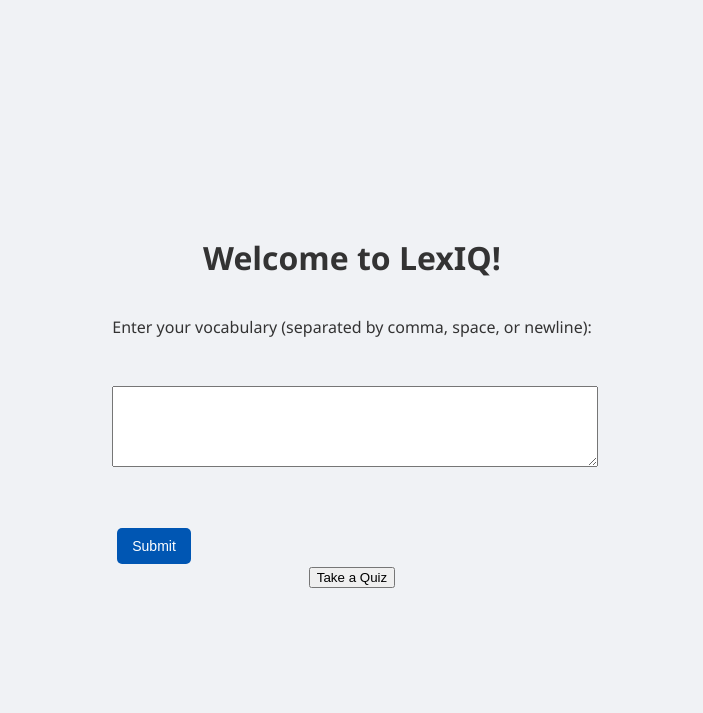
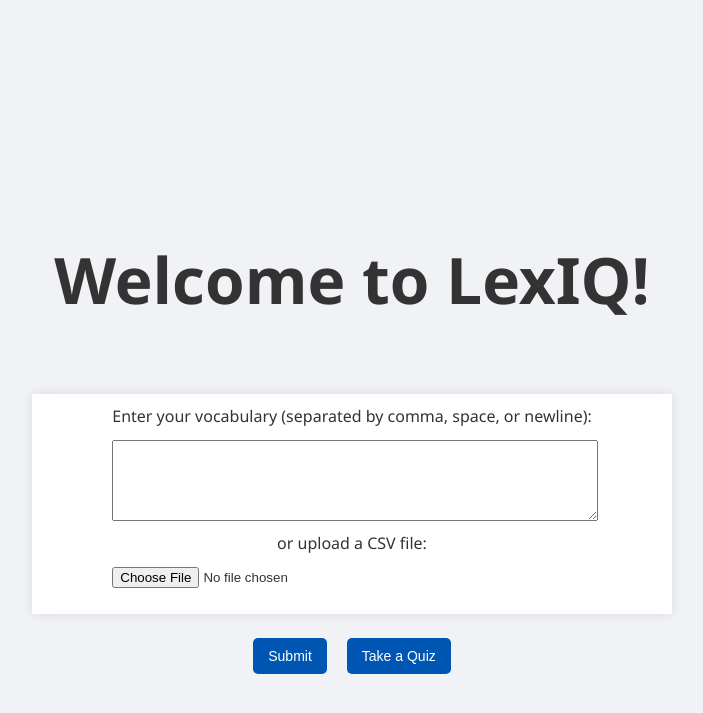
Before and after one commit to nastiatatl/LexIQ, a Flask app: page / in a window 1280 px wide. Shown: the top 713 px of the page, without its empty margins (288-991 px from the left). Run offline with Flask 3, Linux system fonts and the light colour scheme.

Commit message:
update styling, add an option to upload a csv file

```diff
--- a/templates/index.html
+++ b/templates/index.html
@@ -4,15 +4,25 @@
     <meta charset="UTF-8">
     <meta name="viewport" content="width=device-width, initial-scale=1.0">
     <title>Welcome</title>
-    <link rel="stylesheet" href="/static/app.css"> <!-- Link to shared CSS file -->
+    <link rel="stylesheet" href="/static/app.css">
 </head>
 <body>
-    <h1>Welcome to LexIQ!</h1>
-    <form action="/save_words" method="post">
-        <label for="words">Enter your vocabulary (separated by comma, space, or newline):</label><br>
-        <textarea id="words" name="words" rows="5"></textarea><br><br>
-        <input type="submit" value="Submit">
-    </form>
-    <a href="/quiz"><button>Take a Quiz</button></a>
+    <header><h1>Welcome to LexIQ!</h1></header>
+    <main>
+        <form action="/save_words" method="post" enctype="multipart/form-data">
+            <label for="words">Enter your vocabulary (separated by comma, space, or newline):</label>
+            <textarea id="words" name="words" rows="5"></textarea>
+
+            <label for="file-upload" class="file-upload-label">or upload a CSV file:</label>
+                <div class="file-upload-container">
+                    <input type="file" id="file-upload" name="file" accept=".csv">
+                </div>
+
+            <div class="button-container">
+                <input type="submit" value="Submit" class="btn">
+                <button type="button" onclick="window.location.href='/quiz'" class="btn">Take a Quiz</button>
+            </div>
+        </form>
+    </main>
 </body>
 </html>
```
